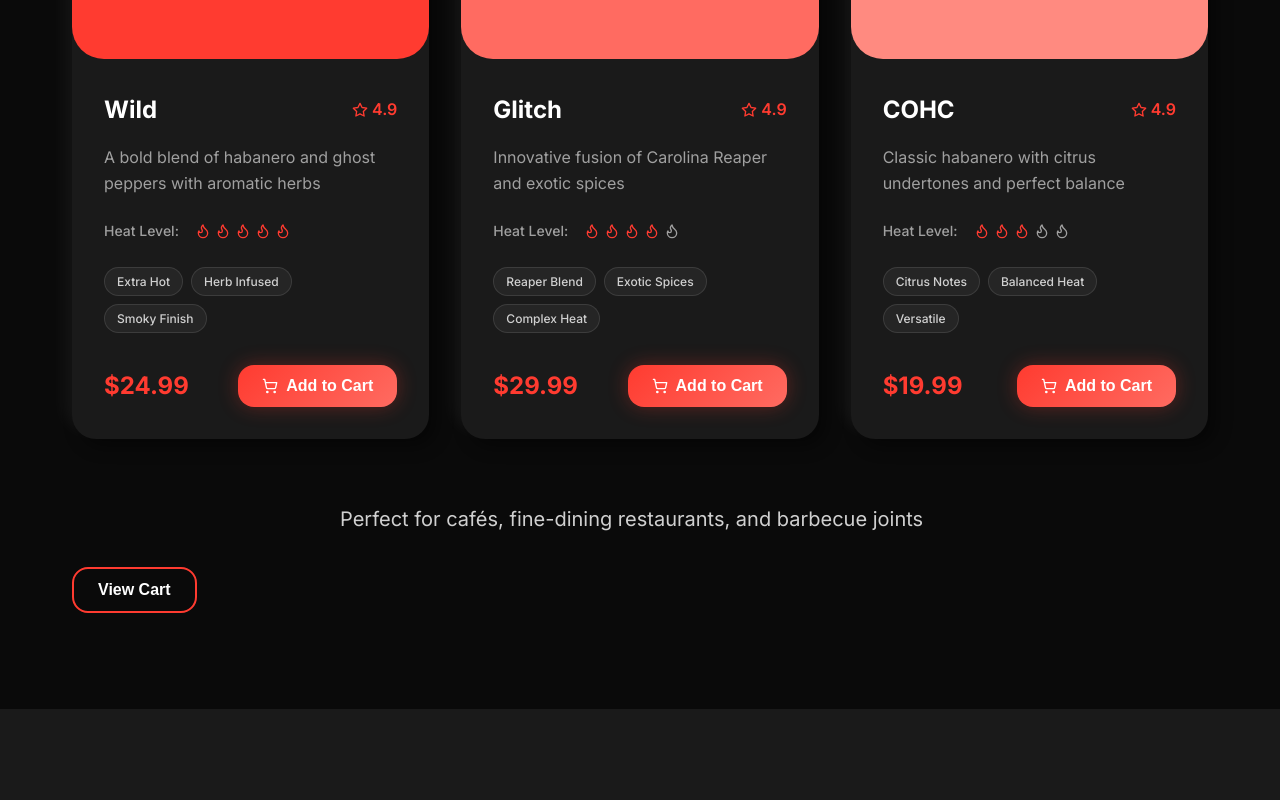
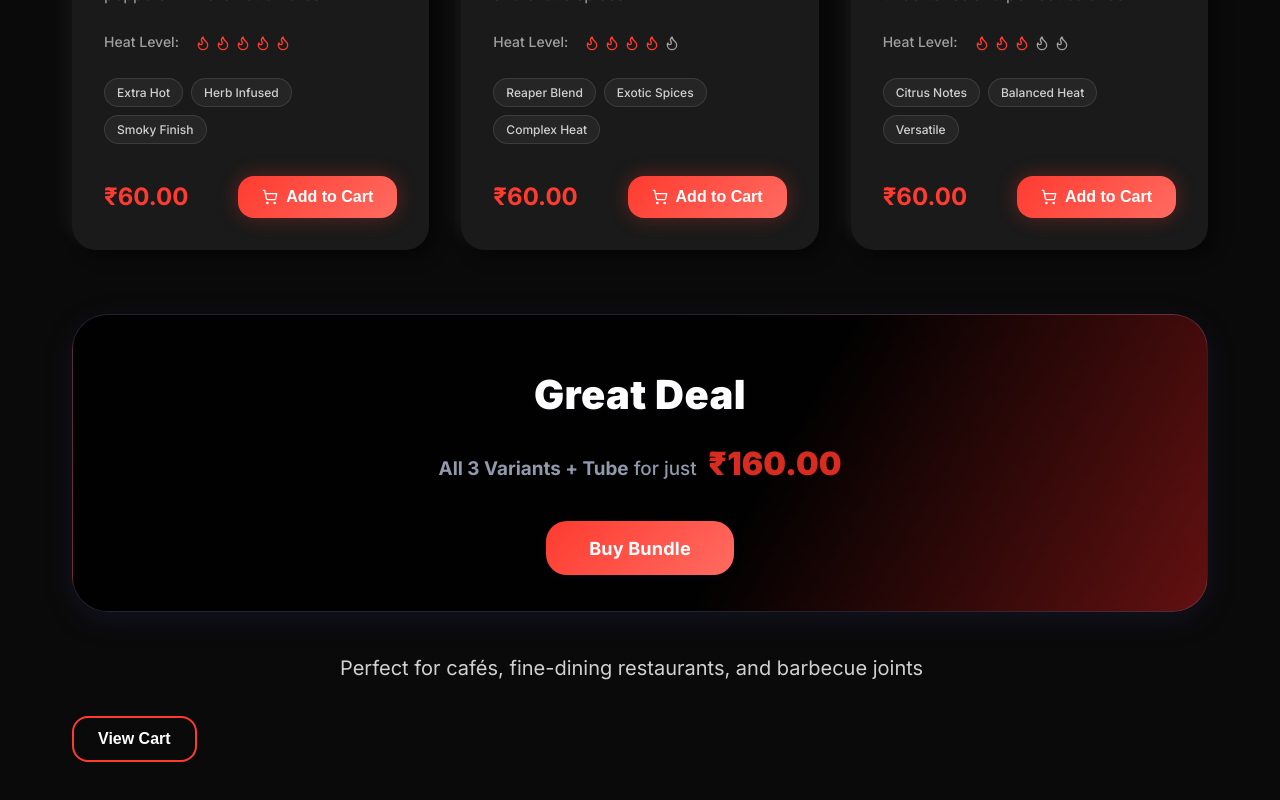
Before and after one commit to saipraveeny/tears, a React (Create React App) app: page / in a window 1280 px wide. Shown: the part 2569-3369 px from the top of the page. Built offline with nearby package versions, Linux system fonts and the light colour scheme.

Commit message:
great deal panel addtion

```diff
--- a/src/App.js
+++ b/src/App.js
@@ -54,6 +54,16 @@ function App() {
     { name: "Benefits", href: "#benefits" },
     { name: "Contact", href: "#contact" },
   ];
+
+  // Special bundle product
+  const bundleProduct = {
+    id: "bundle-160",
+    name: "Special Bundle: All 3 Variants + Tube",
+    price: "₹160.00",
+    description: "Get all 3 hot sauce variants and a tube for just ₹160!",
+    qty: 1,
+    isBundle: true,
+  };
 
   // Cart handlers
   const addToCart = (product) => {
@@ -169,12 +179,15 @@ function App() {
                     .reduce(
                       (sum, item) =>
                         sum +
-                        parseFloat(item.price.replace("$", "")) * item.qty,
+                        parseFloat(item.price.replace(/[^\d.]/g, "")) *
+                          item.qty,
                       0
                     )
-                    .toLocaleString(undefined, {
+                    .toLocaleString("en-IN", {
                       style: "currency",
-                      currency: "USD",
+                      currency: "INR",
+                      minimumFractionDigits: 2,
+                      maximumFractionDigits: 2,
                     })}
                 </div>
                 <button
@@ -303,11 +316,13 @@ function App() {
                 {confirmationModal.product &&
                   (
                     parseFloat(
-                      confirmationModal.product.price.replace("$", "")
+                      confirmationModal.product.price.replace(/[^\d.]/g, "")
                     ) * confirmationModal.quantity
-                  ).toLocaleString(undefined, {
+                  ).toLocaleString("en-IN", {
                     style: "currency",
-                    currency: "USD",
+                    currency: "INR",
+                    minimumFractionDigits: 2,
+                    maximumFractionDigits: 2,
                   })}
               </span>
             </div>
@@ -455,6 +470,7 @@ function App() {
           addToCart={addToCart}
           openCart={() => setIsCartOpen(true)}
           showConfirmationModal={showConfirmationModal}
+          addBundleToCart={bundleProduct}
         />
         <Benefits />
         <Testimonials />
--- a/src/components.css
+++ b/src/components.css
@@ -1378,3 +1378,74 @@
     max-height: 220px;
   }
 }
+
+.great-deal-panel {
+  margin-top: 2.5rem;
+  margin-bottom: 2.5rem;
+  background: linear-gradient(
+    120deg,
+    rgba(0, 0, 0, 0.85) 60%,
+    rgba(115, 18, 18, 0.85) 100%
+  );
+  border-radius: 2.2rem;
+  box-shadow: 0 8px 32px rgba(80, 80, 180, 0.13);
+  border: 1.5px solid rgba(180, 180, 255, 0.18);
+  backdrop-filter: blur(18px) saturate(1.15);
+  -webkit-backdrop-filter: blur(18px) saturate(1.15);
+  padding: 3rem 2.2rem 2.2rem 2.2rem;
+  display: flex;
+  align-items: center;
+  justify-content: center;
+  transition: box-shadow 0.3s, transform 0.3s;
+  font-family: "Inter", "Segoe UI", Arial, sans-serif;
+}
+.great-deal-panel:hover {
+  box-shadow: 0 16px 48px rgba(80, 80, 180, 0.18),
+    0 2px 12px rgba(80, 80, 180, 0.1);
+  transform: translateY(-2px) scale(1.01);
+}
+.great-deal-content {
+  text-align: center;
+}
+.great-deal-title {
+  font-size: 2.5rem;
+  font-weight: 900;
+  color: #fdfdfd;
+  margin-bottom: 0.7rem;
+  letter-spacing: 0.01em;
+  font-family: "Inter", "Segoe UI", Arial, sans-serif;
+  text-shadow: 0 2px 8px rgba(80, 80, 180, 0.07);
+}
+.great-deal-desc {
+  font-size: 1.18rem;
+  margin-bottom: 1.3rem;
+  color: #919aac;
+  font-weight: 500;
+  font-family: "Inter", "Segoe UI", Arial, sans-serif;
+}
+.great-deal-price {
+  color: hwb(4 14% 6% / 0.897);
+  font-weight: 900;
+  font-size: 2rem;
+  margin-left: 0.2em;
+  font-family: "Inter", "Segoe UI", Arial, sans-serif;
+}
+.great-deal-btn {
+  margin-top: 0.7rem;
+  font-size: 1.13rem;
+  padding: 1rem 2.7rem;
+  border-radius: 1.3rem;
+  font-weight: 700;
+  letter-spacing: 0.01em;
+  box-shadow: 0 2px 8px rgba(80, 80, 180, 0.08);
+  font-family: "Inter", "Segoe UI", Arial, sans-serif;
+}
+@media (max-width: 600px) {
+  .great-deal-panel {
+    padding: 1.5rem 0.5rem;
+  }
+  .great-deal-btn {
+    width: 100%;
+    padding: 1rem 0;
+  }
+}
--- a/src/components/Products.js
+++ b/src/components/Products.js
@@ -13,7 +13,12 @@ import wildJpg from "../assets/wild.jpg";
 import glitchJpg from "../assets/glitch.jpg";
 import cohcJpg from "../assets/cohc.jpg";
 
-const Products = ({ addToCart, openCart, showConfirmationModal }) => {
+const Products = ({
+  addToCart,
+  openCart,
+  showConfirmationModal,
+  addBundleToCart,
+}) => {
   const [ref, inView] = useInView({
     triggerOnce: true,
     threshold: 0.1,
@@ -28,7 +33,7 @@ const Products = ({ addToCart, openCart, showConfirmationModal }) => {
       description:
         "A bold blend of habanero and ghost peppers with aromatic herbs",
       heatLevel: 5,
-      price: "$24.99",
+      price: "₹60.00",
       color: "#ff3b30",
       features: ["Extra Hot", "Herb Infused", "Smoky Finish"],
       image: wildImage,
@@ -38,8 +43,8 @@ const Products = ({ addToCart, openCart, showConfirmationModal }) => {
       name: "Glitch",
       description: "Innovative fusion of Carolina Reaper and exotic spices",
       heatLevel: 4,
-      price: "$29.99",
-      color: "#ff6b61",
+      price: "₹60.00",
+      color: "#0f222b",
       features: ["Reaper Blend", "Exotic Spices", "Complex Heat"],
       image: glitchImage,
     },
@@ -49,8 +54,8 @@ const Products = ({ addToCart, openCart, showConfirmationModal }) => {
       description:
         "Classic habanero with citrus undertones and perfect balance",
       heatLevel: 3,
-      price: "$19.99",
-      color: "#ff8a80",
+      price: "₹60.00",
+      color: "#ffe3e2",
       features: ["Citrus Notes", "Balanced Heat", "Versatile"],
       image: cohcImage,
     },
@@ -90,20 +95,6 @@ const Products = ({ addToCart, openCart, showConfirmationModal }) => {
   return (
     <section id="products" className="products">
       <div className="container">
-        <motion.div
-          className="section-header"
-          initial={{ opacity: 0, y: 30 }}
-          animate={inView ? { opacity: 1, y: 0 } : {}}
-          transition={{ duration: 0.6 }}
-        >
-          <h2 className="section-title">
-            Our <span className="text-gradient">Bold Variants</span>
-          </h2>
-          <p className="section-subtitle">
-            Three distinct flavors, one revolutionary experience
-          </p>
-        </motion.div>
-
         <motion.div
           className="products-grid"
           ref={ref}
@@ -190,6 +181,29 @@ const Products = ({ addToCart, openCart, showConfirmationModal }) => {
               </div>
             </motion.div>
           ))}
+        </motion.div>
+
+        {/* Great Deal Panel (moved below products) */}
+        <motion.div
+          className="great-deal-panel"
+          initial={{ opacity: 0, y: 40 }}
+          whileInView={{ opacity: 1, y: 0 }}
+          viewport={{ once: true, amount: 0.5 }}
+          transition={{ duration: 0.7, ease: "easeOut" }}
+        >
+          <div className="great-deal-content">
+            <div className="great-deal-title">Great Deal</div>
+            <div className="great-deal-desc">
+              <b>All 3 Variants + Tube</b> for just{" "}
+              <span className="great-deal-price">₹160.00</span>
+            </div>
+            <button
+              className="btn btn-primary great-deal-btn"
+              onClick={addBundleToCart}
+            >
+              Buy Bundle
+            </button>
+          </div>
         </motion.div>
 
         <motion.div
```
